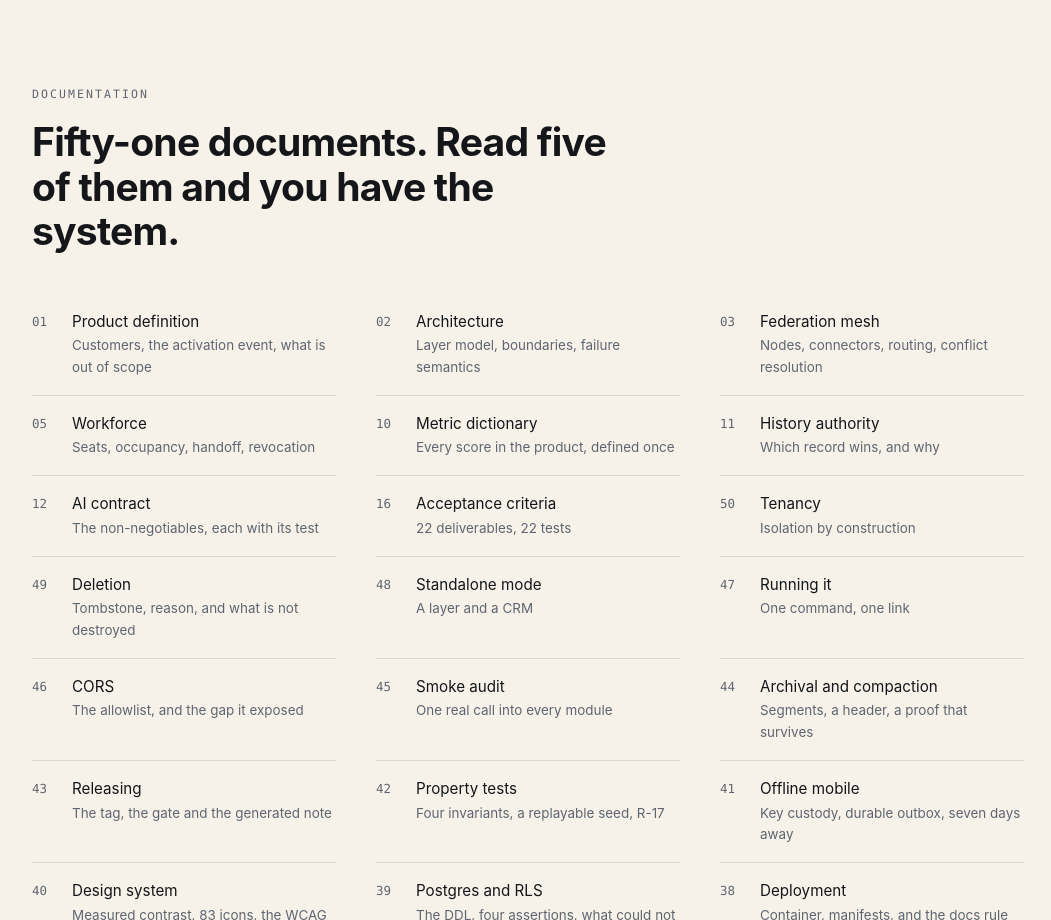
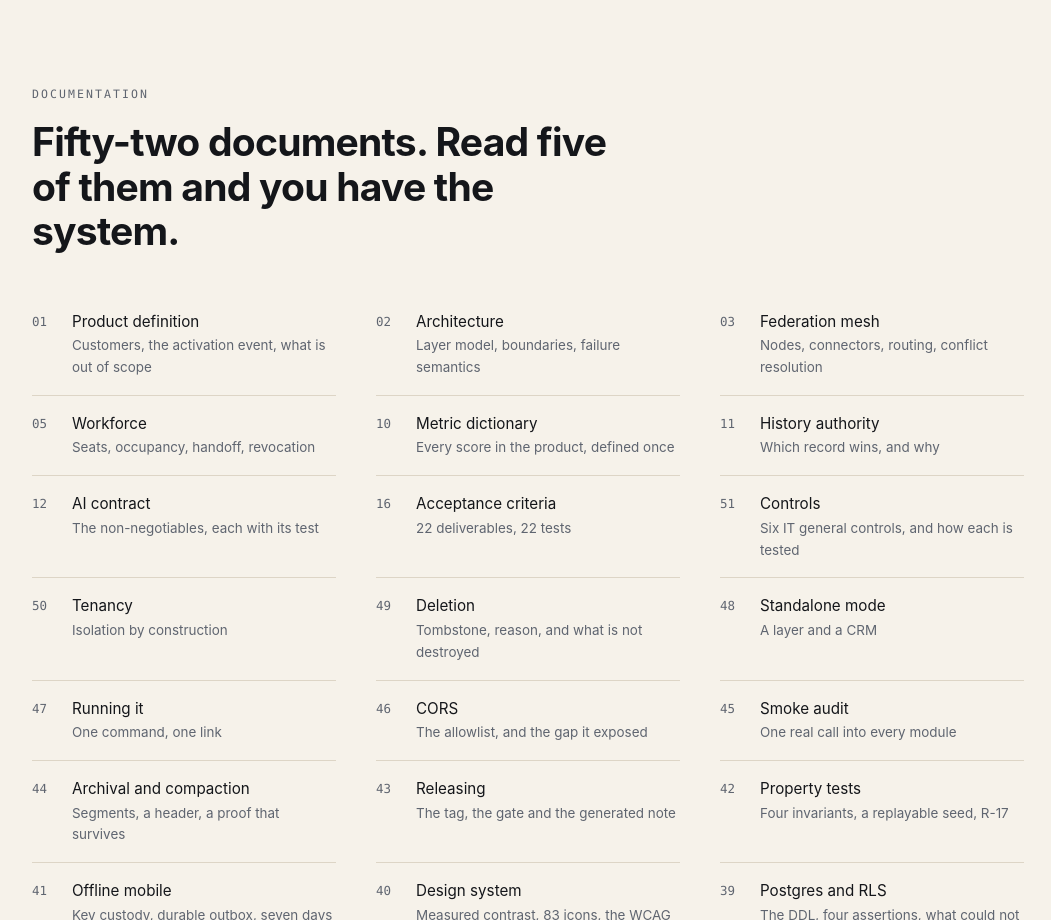
Before and after one commit to drsamonline/tessera, a plain HTML site: page docs/index.html in a window 1280 px wide. Shown: the part 6560-7480 px from the top of the page, without its empty margins (112-1163 px from the left). Drawn offline with Linux system fonts and the light colour scheme.

Commit message:
controls: six IT general controls, each mapped to a test or to a gap
Not a SOX document - TESSERA is not a financial reporting system. It answers the
question a buyer's auditor asks anyway: what are your IT general controls, and how
do you know they operated?

Six controls, each with implementation, design effectiveness, operating
effectiveness, evidence and gap. Two are significant deficiencies in the deployment
models that matter: erasure is not cryptographic (R-07), and the Postgres RLS that
would isolate tenants in a per-process-per-tenant deployment has never been
executed.

Aggregated, those two bear on the same objective and fail in the same direction:
the code is written, the execution is not.

The document also says what it is not - no materiality opinion, no attestation, and
no coverage of change management, vendor management, backup or physical security,
because none of those exists yet.

```diff
--- a/docs/index.html
+++ b/docs/index.html
@@ -432,7 +432,7 @@
 <section id="docs">
   <div class="wrap">
     <p class="kicker">Documentation</p>
-    <h2>Fifty-one documents. Read five of them and you have the system.</h2>
+    <h2>Fifty-two documents. Read five of them and you have the system.</h2>
     <div class="docs">
       <a class="doc" href="https://github.com/drsamonline/tessera/blob/main/docs/01-product.md"><span class="i">01</span><span class="t">Product definition<span class="d">Customers, the activation event, what is out of scope</span></span></a>
       <a class="doc" href="https://github.com/drsamonline/tessera/blob/main/docs/02-architecture.md"><span class="i">02</span><span class="t">Architecture<span class="d">Layer model, boundaries, failure semantics</span></span></a>
@@ -442,6 +442,7 @@
       <a class="doc" href="https://github.com/drsamonline/tessera/blob/main/docs/11-history-authority.md"><span class="i">11</span><span class="t">History authority<span class="d">Which record wins, and why</span></span></a>
       <a class="doc" href="https://github.com/drsamonline/tessera/blob/main/docs/12-ai-contract.md"><span class="i">12</span><span class="t">AI contract<span class="d">The non-negotiables, each with its test</span></span></a>
       <a class="doc" href="https://github.com/drsamonline/tessera/blob/main/docs/16-acceptance-criteria.md"><span class="i">16</span><span class="t">Acceptance criteria<span class="d">22 deliverables, 22 tests</span></span></a>
+      <a class="doc" href="https://github.com/drsamonline/tessera/blob/main/docs/51-controls.md"><span class="i">51</span><span class="t">Controls<span class="d">Six IT general controls, and how each is tested</span></span></a>
       <a class="doc" href="https://github.com/drsamonline/tessera/blob/main/docs/50-tenancy.md"><span class="i">50</span><span class="t">Tenancy<span class="d">Isolation by construction</span></span></a>
       <a class="doc" href="https://github.com/drsamonline/tessera/blob/main/docs/49-deletion.md"><span class="i">49</span><span class="t">Deletion<span class="d">Tombstone, reason, and what is not destroyed</span></span></a>
       <a class="doc" href="https://github.com/drsamonline/tessera/blob/main/docs/48-standalone.md"><span class="i">48</span><span class="t">Standalone mode<span class="d">A layer and a CRM</span></span></a>
```
Also changed, not shown: 4 other files.
